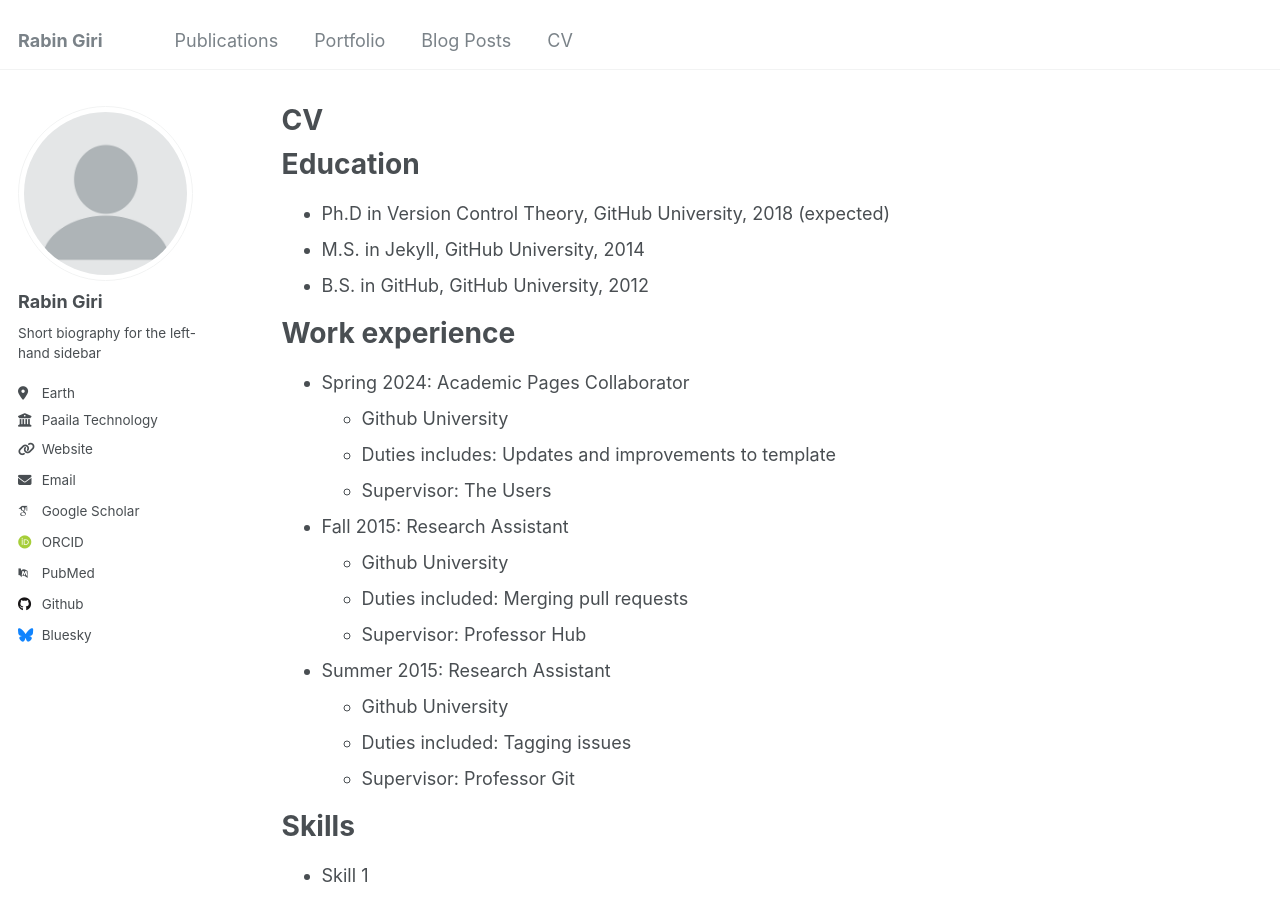
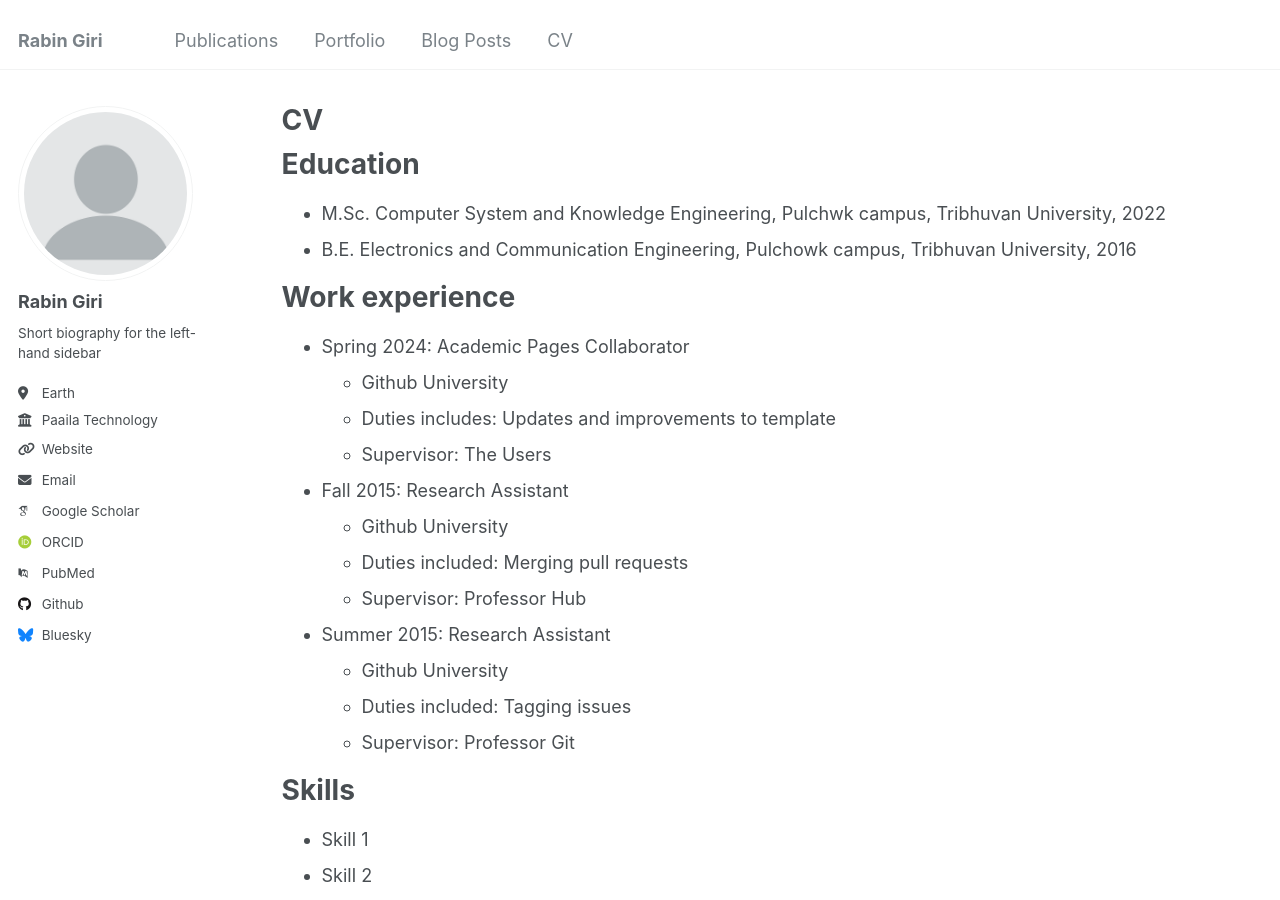
Before and after one commit to rabin-giri/rabin-giri.github.io, a Jekyll site: the page built from _pages/cv.md, in a window 1280 px wide and 900 px high. Built offline with Jekyll 4.4.1, drawn with Linux system fonts in a browser that asks for light colours; some web fonts are replaced.

Commit message:
cv updated

```diff
--- a/_pages/cv.md
+++ b/_pages/cv.md
@@ -11,9 +11,9 @@ redirect_from:
 
 Education
 ======
-* Ph.D in Version Control Theory, GitHub University, 2018 (expected)
-* M.S. in Jekyll, GitHub University, 2014
-* B.S. in GitHub, GitHub University, 2012
+<!-- * Ph.D in Version Control Theory, GitHub University, 2018 (expected) -->
+* M.Sc. Computer System and Knowledge Engineering, Pulchwk campus, Tribhuvan University, 2022
+* B.E. Electronics and Communication Engineering, Pulchowk campus, Tribhuvan University, 2016
 
 Work experience
 ======
```
